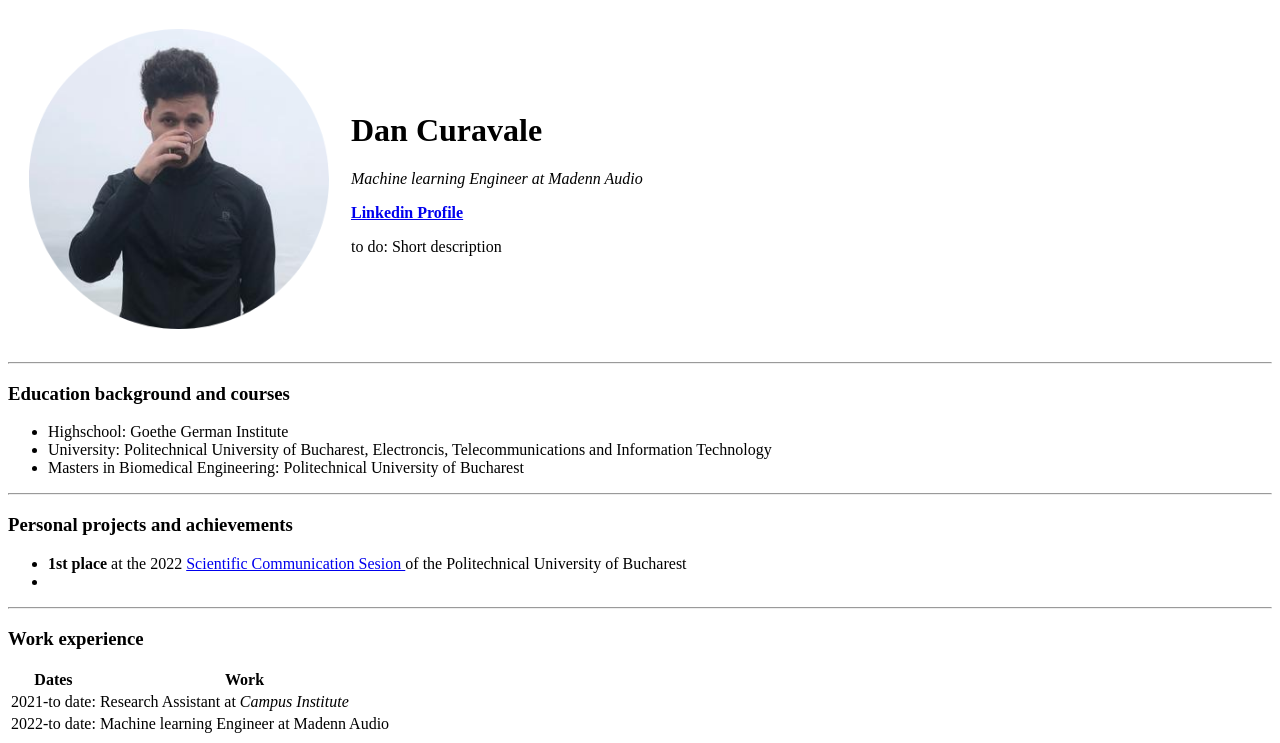
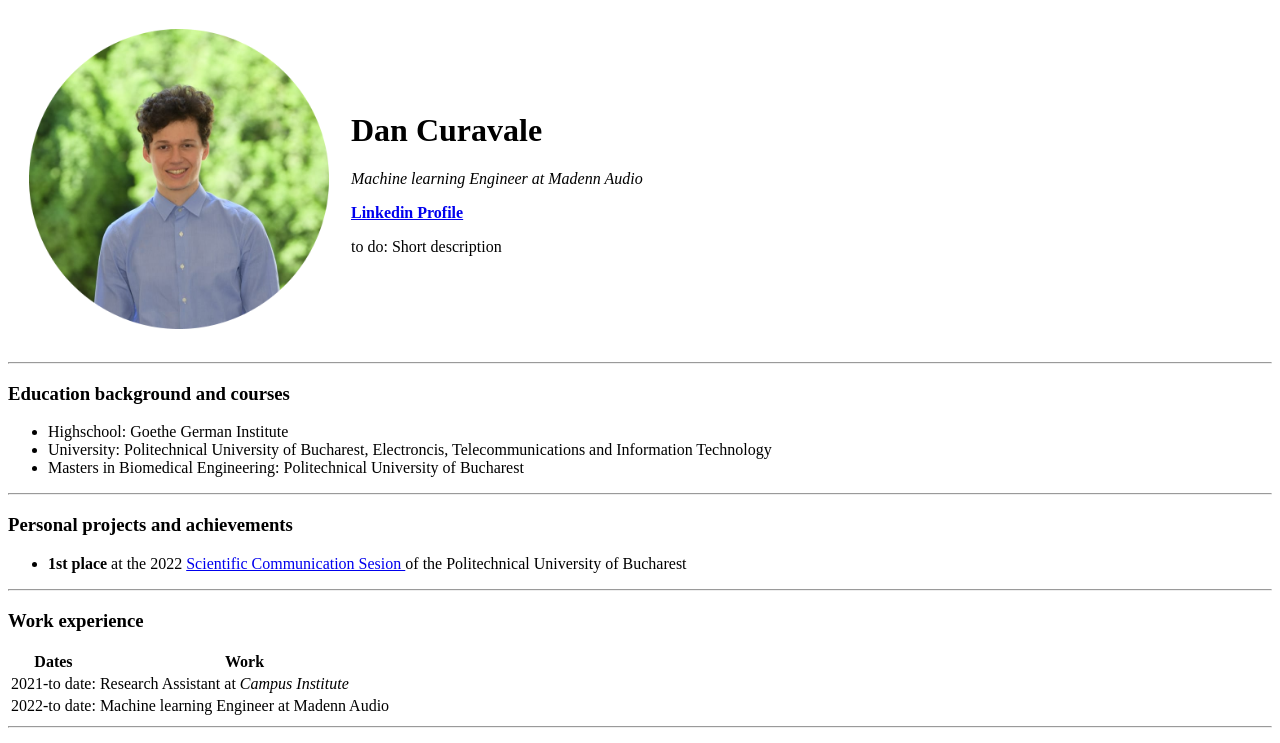
Before and after one commit to Danzo08/CV, a plain HTML site: page index.html in a window 1280 px wide. Shown: the top 743 px of the page. Drawn offline with Linux system fonts and the light colour scheme.

Commit message:
Add files via upload

```diff
--- a/index.html
+++ b/index.html
@@ -9,7 +9,7 @@
 <body>
   <table cellspacing=20>
     <tr>
-      <td><img src="images/dan-modified.png" alt="Dan profile picture" width="300" height="300"></td>
+      <td><img src="images/Cv_picture.png" alt="Dan profile picture" width="300" height="300"></td>
       <td>  <h1> Dan Curavale </h1>
         <p> <em>Machine learning Engineer at Madenn Audio</em></p>
         <a href="https://www.linkedin.com/in/dan-curavale-9ab383250"><b>Linkedin Profile</b></a>
@@ -30,7 +30,6 @@
   <h3>Personal projects and achievements</h3>
   <ul>
     <li><strong>1st place</strong> at the 2022 <a href="https://www.facebook.com/463439803706422/posts/5470778382972514/">Scientific Communication Sesion </a> of the Politechnical University of Bucharest </li>
-    <li></li>
   </ul>
   <hr size:3>
   <h3>Work experience</h3>
```
Also changed, not shown: images/Cv_picture.png (added).
